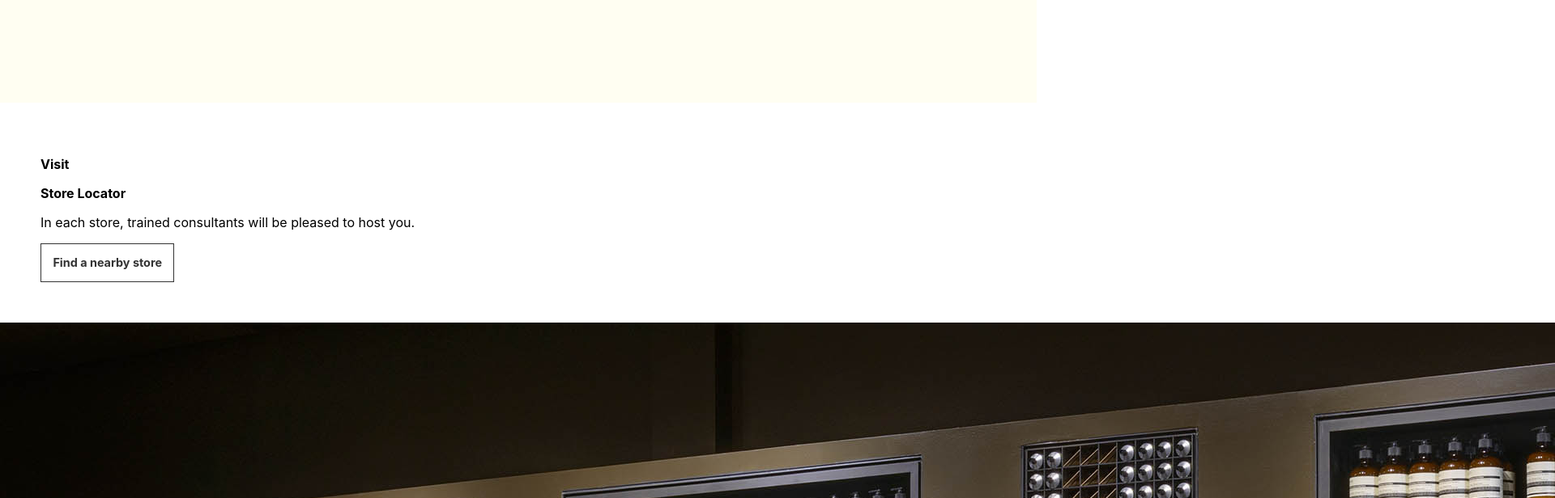
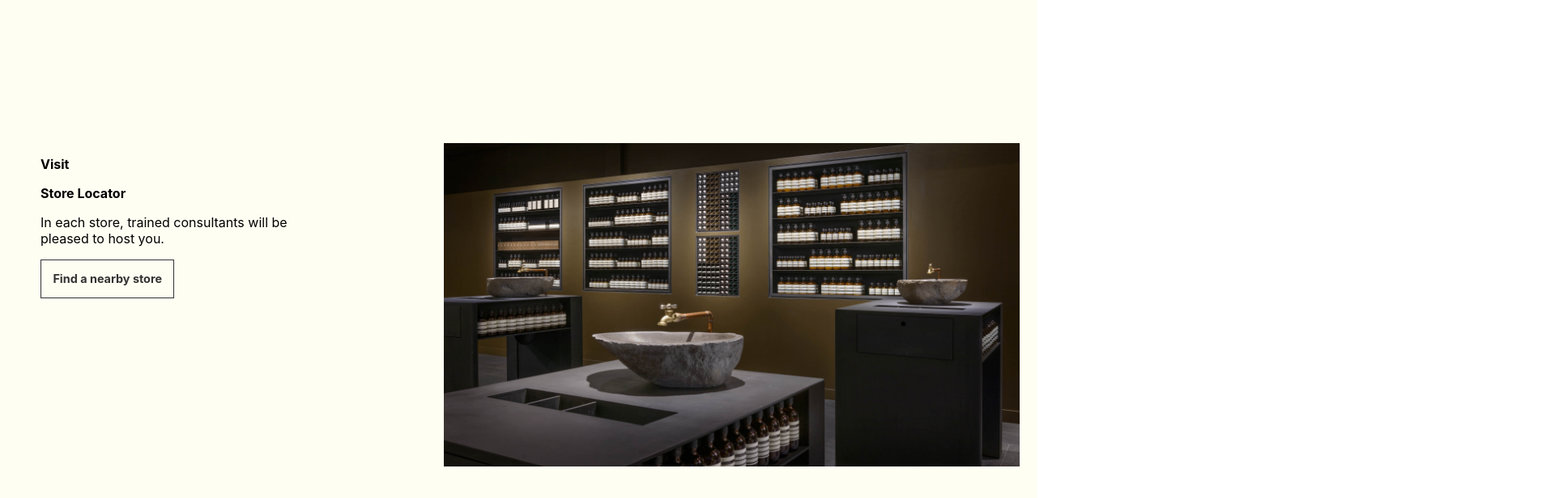
Before and after one commit to kimmichurri/aesop-advanced-css-practice, a React (Create React App) app: page / in a window 1280 px wide. Shown: the part 1980-2596 px from the top of the page at 81% size, 1920 px wide, since content can reach past the window. Built offline with nearby package versions, Linux system fonts and the light colour scheme; a web font is replaced by a local one.

Commit message:
Apply grid to locator component

```diff
--- a/src/Components/Locator/Locator.css
+++ b/src/Components/Locator/Locator.css
@@ -1,3 +1,12 @@
+.store-locator-wrapper {
+  background-color: #FFFEF2;
+  display: grid;
+  grid-template-columns: 1fr 2fr;
+  grid-template-rows: auto;
+  grid-template-areas:
+    "store-locator-information store-locator-image"
+}
+
 .store-locator-information {
   padding: 50px;
   text-align: left;
@@ -23,3 +32,8 @@
   background-color: #333333;
   color: #FFF;
 }
+
+.featured-store-image {
+  height: 400px;
+  margin: 50px 0px 50px 100px;
+}
--- a/src/Components/Locator/Locator.js
+++ b/src/Components/Locator/Locator.js
@@ -4,7 +4,7 @@ import StoreLocatorImage from '../../assets/StoreLocatorImage.png';
 
 export default function Locator() {
   return (
-    <div>
+    <div className="store-locator-wrapper">
       <article className="store-locator-information">
         <p className="locator-text">Visit</p>
         <p className="locator-text">Store Locator</p>
```
